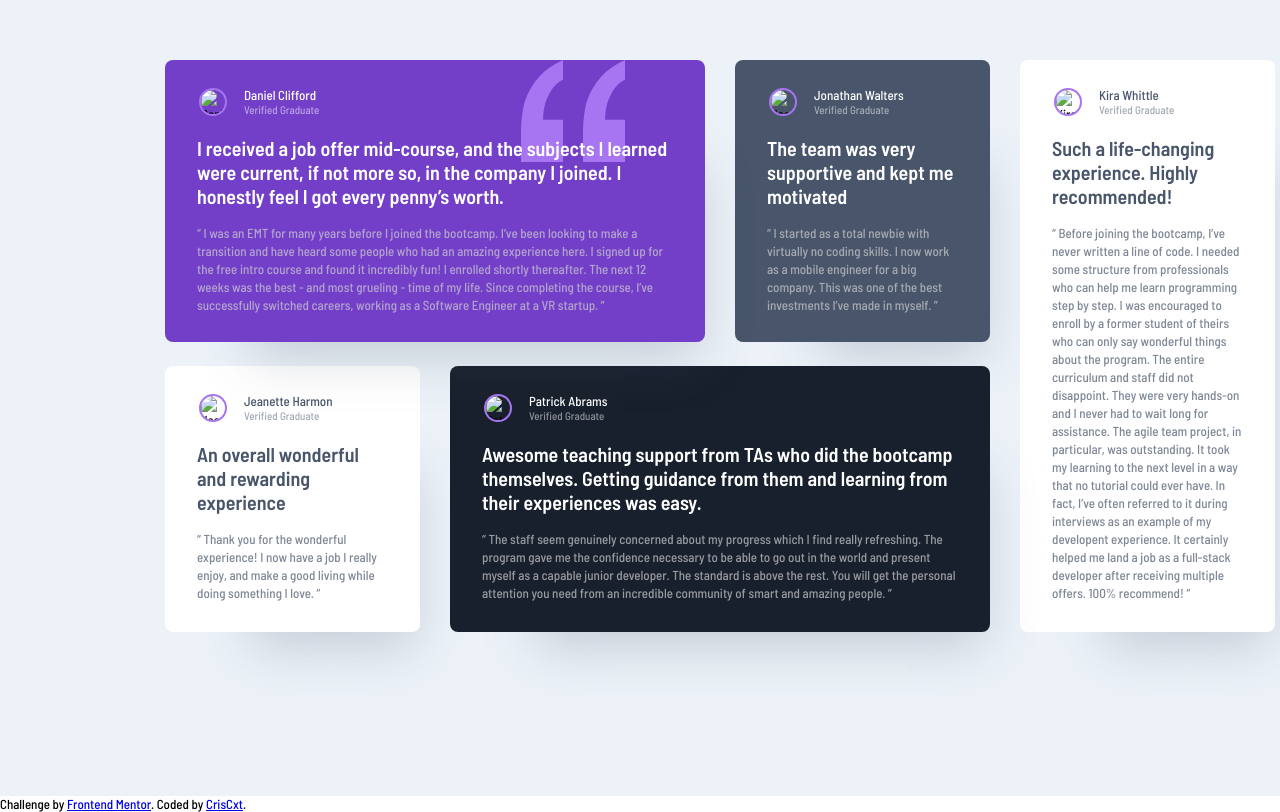
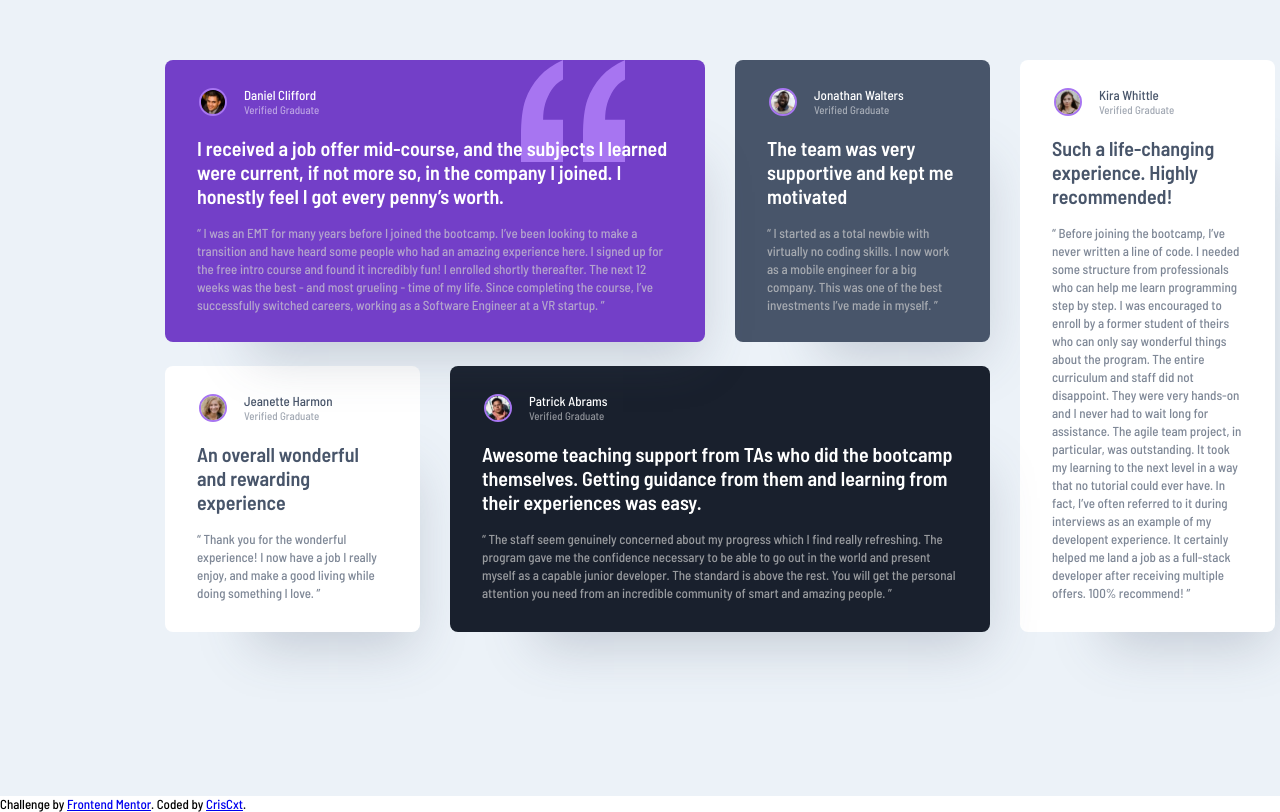
Before and after one commit to CrisCxt/tesstimonials-grid-section-frontend-mentor, a plain HTML site: page index.html in a window 1280 px wide. Shown: the part 104-916 px from the top of the page. Drawn offline with Linux system fonts and the light colour scheme.

Commit message:
Update index.html

```diff
--- a/index.html
+++ b/index.html
@@ -19,7 +19,7 @@
           fill="#A775F1" />
       </svg>
       <div class="intro">
-        <img src="./images/image-daniel.jpg" alt="Daniel Clifford">
+        <img src="./image-daniel.jpg" alt="Daniel Clifford">
         <div>
           <h5>Daniel Clifford</h5>
           <h6> Verified Graduate</h6>
@@ -37,7 +37,7 @@
     </div>
     <div class="box second-container">
       <div class="intro">
-        <img src="./images/image-jonathan.jpg" alt="Joathan Walters">
+        <img src="./image-jonathan.jpg" alt="Joathan Walters">
         <div>
           <h5>Jonathan Walters</h5>
           <h6>Verified Graduate</h6>
@@ -51,7 +51,7 @@
     </div>
     <div class="box third-container">
       <div class="intro">
-        <img src="./images/image-kira.jpg" alt="Kira Whittle">
+        <img src="./image-kira.jpg" alt="Kira Whittle">
         <div>
           <h5>Kira Whittle</h5>
           <h6>Verified Graduate </h6>
@@ -73,7 +73,7 @@
     </div>
     <div class="box fourth-container">
       <div class="intro">
-        <img src="./images/image-jeanette.jpg" alt="Jeanette Harmon">
+        <img src="./image-jeanette.jpg" alt="Jeanette Harmon">
         <div>
           <h5>Jeanette Harmon</h5>
           <h6>Verified Graduate </h6>
@@ -87,7 +87,7 @@
     </div>
     <div class="box fifth-container">
       <div class="intro">
-        <img src="./images/image-patrick.jpg" alt="Patrick Abrams">
+        <img src="./image-patrick.jpg" alt="Patrick Abrams">
         <div>
           <h5>Patrick Abrams</h5>
           <h6>Verified Graduate</h6>
```
